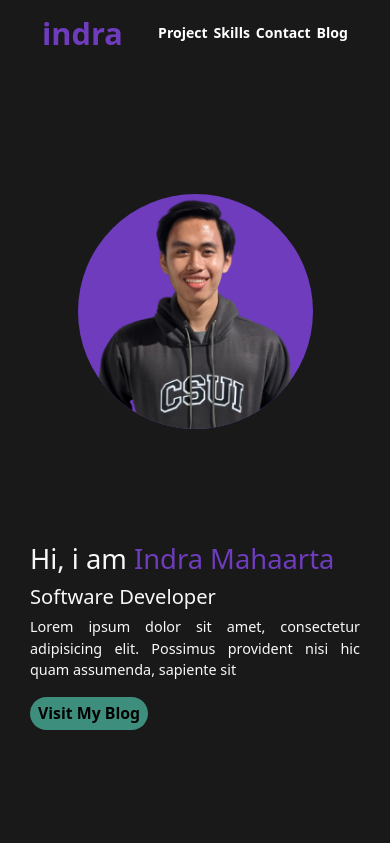
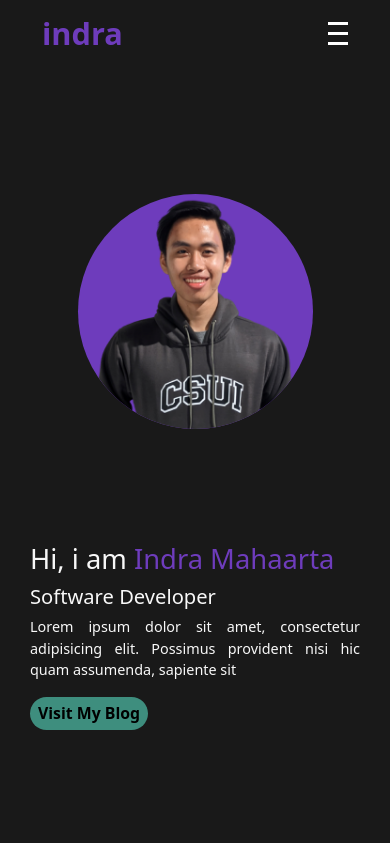
Before and after one commit to indramahaarta/personal_website, a Django app: page / in a window 390 px wide. Shown: the top 843 px of the page. Run offline with Django 4.2, Linux system fonts and the light colour scheme.

Commit message:
adding hamburger menu

```diff
--- a/main/static/css/mainview.css
+++ b/main/static/css/mainview.css
@@ -23,9 +23,9 @@
   border-radius: 5em;
   outline: none;
   text-decoration: none;
-    background-color: #3E8E7E;
+  background-color: #3e8e7e;
   font-weight: bolder;
-    transition: all 0.25s;
+  transition: all 0.1s;
 }
 
 .landing button:focus {
@@ -45,7 +45,7 @@ button:hover {
 }
 
 .name {
-    color: #6E3CBC;
+  color: #6e3cbc;
 }
 
 .left {
@@ -58,11 +58,10 @@ button:hover {
 .right .foto-profile {
   width: 300px;
   height: 300px;
-    background-color: #6E3CBC;
+  background-color: #6e3cbc;
   border-radius: 50%;
   display: flex;
 }
-
 
 .about {
   display: flex;
@@ -73,7 +72,7 @@ button:hover {
 
 p {
   text-align: justify;
-    text-justify:distribute-all-lines;
+  text-justify: distribute-all-lines;
 }
 
 h1 {
@@ -89,11 +88,7 @@ p {
   font-size: 1.5;
 }
 
-/* i {
-    display: none;
-} */
-
-@media (max-width:1035px) {
+@media (max-width: 1035px) {
   h1 {
     font-size: 2.5em;
   }
@@ -113,19 +108,15 @@ p {
   }
 }
 
-@media (max-width:870px) {
+@media (max-width: 870px){
   .landing {
     display: flex;
     flex-direction: column-reverse;
     padding-top: 80px;
   }
-
-    /* i {
-        display: block;
-    } */
 }
 
-@media (max-width:487px) {
+@media (max-width: 487px) {
   h1 {
     font-size: 1.9em;
   }
--- a/static/css/main.css
+++ b/static/css/main.css
@@ -1,5 +1,5 @@
 html {
-    font-family: 'Ubuntu', sans-serif;
+  font-family: "Ubuntu", sans-serif;
 }
 
 body {
@@ -34,7 +34,7 @@ a {
 }
 
 .logo a {
-    color : #6E3CBC;
+  color: #6e3cbc;
   font-weight: bold;
   font-size: 1.2em;
 }
@@ -49,10 +49,88 @@ a {
 }
 
 .navbar-menu a:hover {
-    color: #3E8E7E;
+  color: #3e8e7e;
+  transform: translateY(-2px);
 }
 
 .navbar-menu a {
   padding-left: 0 1em;
   font-size: 0.5em;
 }
+
+/* Humburger Menu */
+.hamburger-menu {
+  height: 20px;
+  width: 20px;
+  border-radius: 1px solid white;
+  display: flex;
+  align-items: center;
+  display: none;
+}
+
+.line {
+  height: 3px;
+  width: 20px;
+  background-color: white;
+  transition: all 0.2s ease-in-out;
+}
+
+.line::before,
+.line::after {
+  content: "";
+  height: 3px;
+  width: 20px;
+  background-color: white;
+  position: absolute;
+}
+
+.line::before {
+  transform: translateY(-10px);
+  transition: all 0.2s ease-in-out;
+}
+
+.line::after {
+  transform: translateY(10px);
+  transition: all 0.2s ease-in-out;
+}
+
+.hamburger-menu.open .line {
+  transform: translateX(-30px);
+  background: transparent;
+  box-shadow: none;
+}
+
+.hamburger-menu.open .line::before {
+  transform: rotate(45deg) translate(20px, -20px);
+  background-color: rgb(146, 19, 19);
+}
+
+.hamburger-menu.open .line::after {
+  transform: rotate(-45deg) translate(20px, 20px);
+  background-color: rgb(146, 19, 19);
+}
+
+@media (max-width: 870px) {
+  .hamburger-menu {
+    display: flex;
+  }
+
+  .navbar-menu {
+    display: none;
+  }
+}
+
+/* Additional */
+.aditionalStyle {
+  display: flex;
+  flex-direction: column;
+  position: fixed;
+  top: 0px;
+  right: 0px;
+  left: 0px;
+  height: 100vh;
+  justify-content: space-evenly;
+  align-items: center;
+  background-color: #6e3cbc;
+  font-size: 1.6em;
+}
--- /dev/null
+++ b/static/js/main.js
@@ -0,0 +1,25 @@
+window.onload = function () {
+  var hum = document.getElementById("hum");
+  var menu = document.getElementById("menu");
+  var isOpen = false;
+
+  hum.addEventListener("click", () => {
+    if (isOpen == false) {
+      isOpen = true;
+
+      // Humberger style
+      hum.classList.add("open");
+      hum.style.zIndex = "10";
+
+      menu.classList.add("aditionalStyle");
+    } else {
+      isOpen = false;
+
+      // Humberger style
+      hum.classList.remove("open");
+      hum.style.zIndex = "10";
+
+      menu.classList.remove("aditionalStyle");
+    }
+  });
+};
--- a/templates/base.html
+++ b/templates/base.html
@@ -1,35 +1,46 @@
 {% load static %}
 <!DOCTYPE html>
 <html lang="en">
-
   <head>
-
     <!-- Required meta tags -->
     <meta charset="utf-8" />
-    <meta name="viewport" content="width=device-width, initial-scale=1.0"/>
-    <meta http-equiv="X-UA-Compatible" content="IE=edge,chrome=1"/>
+    <meta name="viewport" content="width=device-width, initial-scale=1.0" />
+    <meta http-equiv="X-UA-Compatible" content="IE=edge,chrome=1" />
 
     <!-- Fonts -->
-    <link rel="preconnect" href="https://fonts.googleapis.com">
-    <link rel="preconnect" href="https://fonts.gstatic.com" crossorigin>
-    <link href="https://fonts.googleapis.com/css2?family=Ubuntu&display=swap" rel="stylesheet">
+    <link rel="preconnect" href="https://fonts.googleapis.com" />
+    <link rel="preconnect" href="https://fonts.gstatic.com" crossorigin />
+    <link
+      href="https://fonts.googleapis.com/css2?family=Ubuntu&display=swap"
+      rel="stylesheet"
+    />
 
     <!-- JavaScripts -->
-    <script src="https://cdn.jsdelivr.net/npm/bootstrap@5.0.2/dist/js/bootstrap.bundle.min.js" integrity="sha384-MrcW6ZMFYlzcLA8Nl+NtUVF0sA7MsXsP1UyJoMp4YLEuNSfAP+JcXn/tWtIaxVXM" crossorigin="anonymous"></script>
+    <script
+      src="https://cdn.jsdelivr.net/npm/bootstrap@5.0.2/dist/js/bootstrap.bundle.min.js"
+      integrity="sha384-MrcW6ZMFYlzcLA8Nl+NtUVF0sA7MsXsP1UyJoMp4YLEuNSfAP+JcXn/tWtIaxVXM"
+      crossorigin="anonymous"
+    ></script>
+    <script src="{% static 'js/main.js' %}"></script>
 
     <!-- CSS -->
-    <link href="https://cdn.jsdelivr.net/npm/bootstrap@5.0.2/dist/css/bootstrap.min.css" rel="stylesheet" integrity="sha384-EVSTQN3/azprG1Anm3QDgpJLIm9Nao0Yz1ztcQTwFspd3yD65VohhpuuCOmLASjC" crossorigin="anonymous">
-    <link rel="stylesheet" href="{% static 'css/main.css' %}">
+    <link
+      href="https://cdn.jsdelivr.net/npm/bootstrap@5.0.2/dist/css/bootstrap.min.css"
+      rel="stylesheet"
+      integrity="sha384-EVSTQN3/azprG1Anm3QDgpJLIm9Nao0Yz1ztcQTwFspd3yD65VohhpuuCOmLASjC"
+      crossorigin="anonymous"
+    />
+    <link rel="stylesheet" href="{% static 'css/main.css' %}" />
 
     {% block meta %} {% endblock meta %}
   </head>
 
   <body>
     {% block navbar %}
-      {% include 'navbar.html'%}
+    {% include 'navbar.html'%}
     {% endblock navbar %}
 
-    {% block content %} {% endblock content%}
+    {% block content %}
+    {% endblock content%}
   </body>
-
 </html>
--- a/templates/navbar.html
+++ b/templates/navbar.html
@@ -1,16 +1,16 @@
 <nav class="my-navbar">
-    <div class="container">
-        <div class="logo">
-            <a href="">indra</a>
-        </div>
-        <a href="">
-            <i class="fa fa-bars"></i>
-        </a>
-        <div class="navbar-menu">
-            <a href="">Project</a>
-            <a href="">Skills</a>
-            <a href="">Contact</a>
-            <a href="">Blog</a>
-        </div>
+  <div class="container">
+    <div class="logo">
+      <a href="">indra</a>
     </div>
+    <div class="hamburger-menu" id="hum">
+      <div class="line" id="line"></div>
+    </div>
+    <div class="navbar-menu" id="menu">
+      <a class="link" href="">Project</a>
+      <a class="link" href="">Skills</a>
+      <a class="link" href="">Contact</a>
+      <a class="link" href="">Blog</a>
+    </div>
+  </div>
 </nav>
```
Lines whose indentation alone changed are shown as unchanged.
